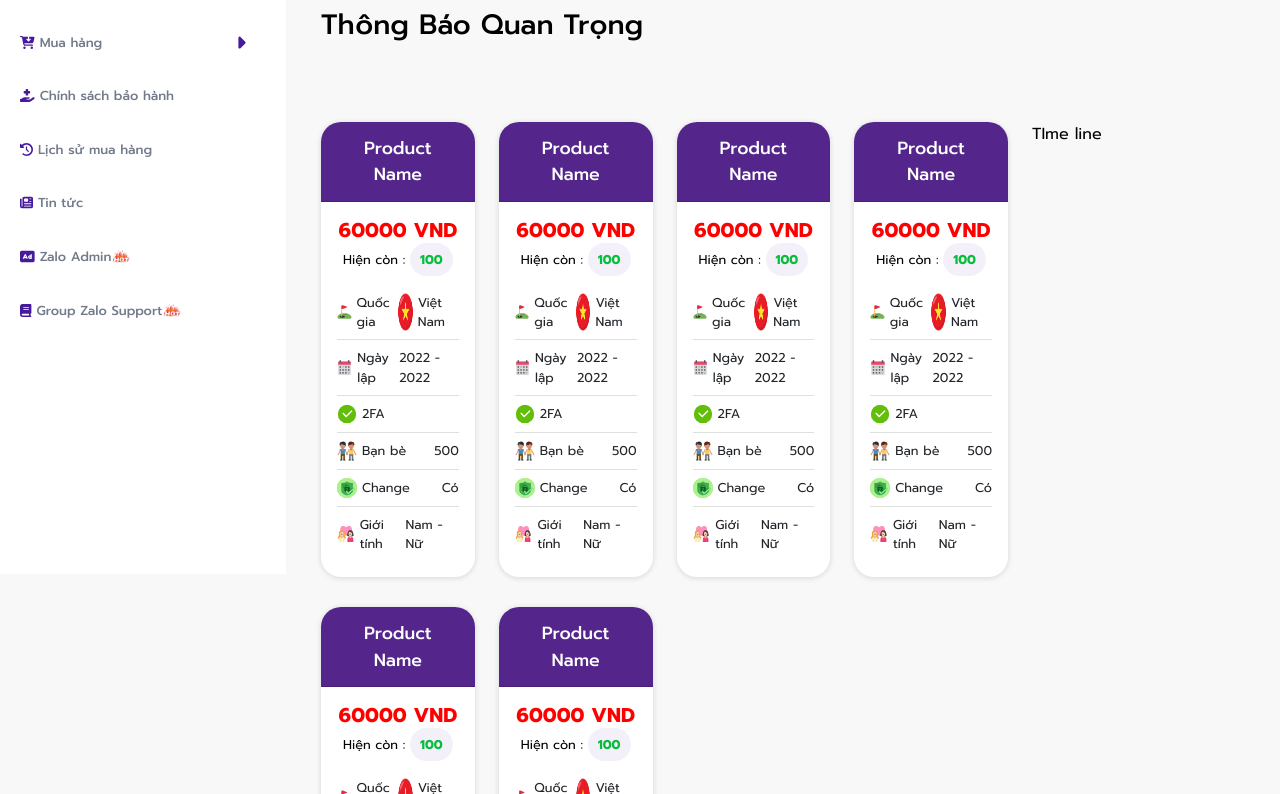
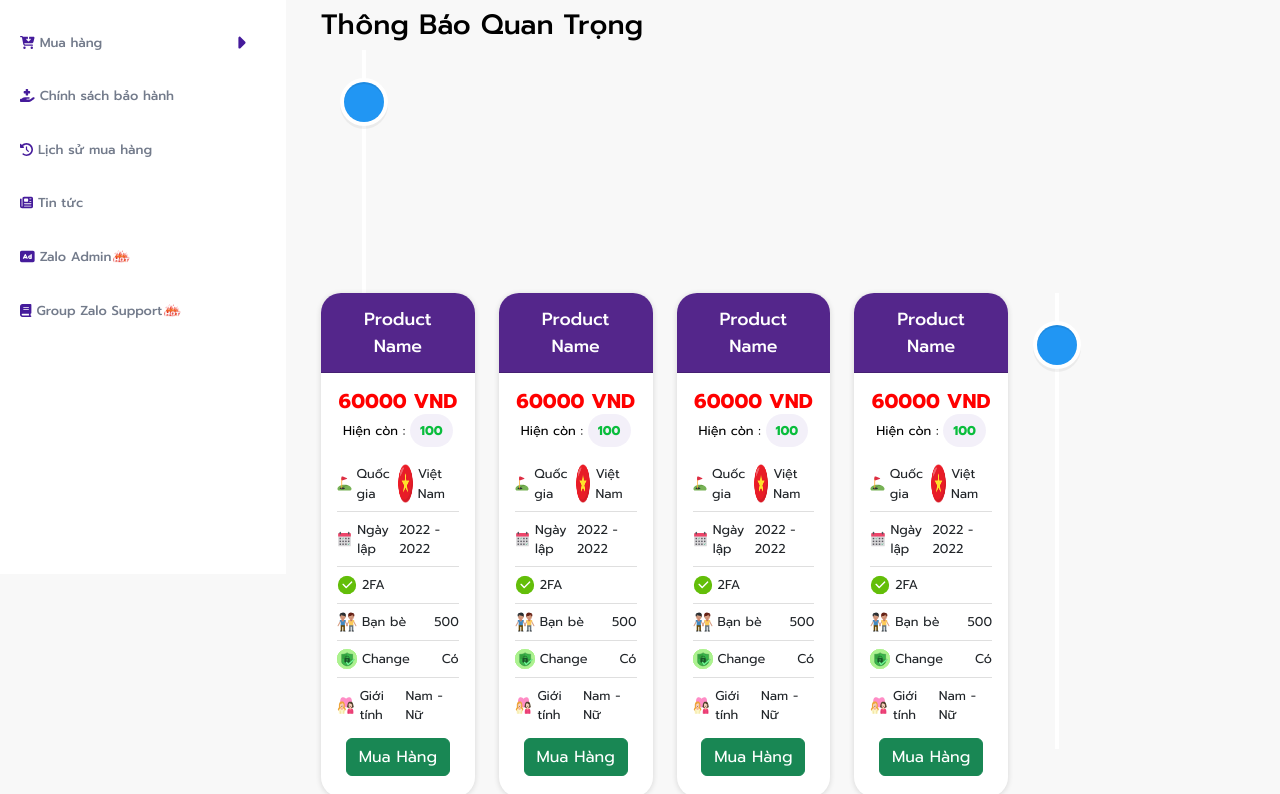
Before and after one commit to d-tech-team/NextJs_ViaFb, a Next.js app: page / in a window 1280 px wide. Shown: the part 226-1020 px from the top of the page. Built offline with nearby package versions, Linux system fonts and the light colour scheme.

Commit message:
Product (#9)
* product

* product

* timeline

```diff
--- /dev/null
+++ b/components/ModalProduct/index.jsx
@@ -0,0 +1,31 @@
+import { Button, Modal } from "react-bootstrap";
+
+function ModalProduct(props) {
+    return (
+        <Modal
+            {...props}
+            size="lg"
+            aria-labelledby="contained-modal-title-vcenter"
+            centered
+        >
+            <Modal.Header closeButton>
+                <Modal.Title id="contained-modal-title-vcenter">
+                    Modal heading
+                </Modal.Title>
+            </Modal.Header>
+            <Modal.Body>
+                <h4>Centered Modal</h4>
+                <p>
+                    Cras mattis consectetur purus sit amet fermentum. Cras justo odio,
+                    dapibus ac facilisis in, egestas eget quam. Morbi leo risus, porta ac
+                    consectetur ac, vestibulum at eros.
+                </p>
+            </Modal.Body>
+            <Modal.Footer>
+                <Button onClick={props.onHide}>Close</Button>
+            </Modal.Footer>
+        </Modal>
+    );
+}
+
+export default ModalProduct
--- a/components/Product/index.jsx
+++ b/components/Product/index.jsx
@@ -1,9 +1,12 @@
 import Image from 'next/image'
 import React from 'react'
-import { Card, ListGroup } from 'react-bootstrap'
+import { Button, Card, ListGroup } from 'react-bootstrap'
+import ModalProduct from '../ModalProduct';
 import styles from './index.module.scss'
 
 function Product({ product }) {
+    const [modalShow, setModalShow] = React.useState(false);
+
     return (
         <Card className={styles.product}>
             <Card.Header className={`${styles.title} bg-primary-2`}>{product.title}</Card.Header>
@@ -69,6 +72,13 @@ function Product({ product }) {
                         </ListGroup.Item>
                     </ListGroup>
                 </Card.Text>
+                <div className={styles.btn_order}>
+                    <Button variant='success' onClick={() => setModalShow(true)}>Mua Hàng</Button>
+                    <ModalProduct
+                        show={modalShow}
+                        onHide={() => setModalShow(false)}
+                    />
+                </div>
             </Card.Body>
         </Card>
     )
--- a/components/Product/index.module.scss
+++ b/components/Product/index.module.scss
@@ -52,4 +52,8 @@
 
         }
     }
+    .btn_order {
+        text-align: center;
+        margin: 5px 0;
+    }
 }
--- a/components/ProductAndHistory/index.jsx
+++ b/components/ProductAndHistory/index.jsx
@@ -1,6 +1,8 @@
 import React from 'react'
 import { Col, Row } from 'react-bootstrap'
 import Product from '../Product'
+import { VerticalTimeline, VerticalTimelineElement }  from 'react-vertical-timeline-component';
+import 'react-vertical-timeline-component/style.min.css';
 
 function ProductAndHistory({ products }) {
     return (
@@ -17,7 +19,21 @@ function ProductAndHistory({ products }) {
                 </Row>
             </Col>
             <Col xs={12} sm={12} lg={3}>
-                TIme line
+                <VerticalTimeline layout={'1-column-left'}>
+                    <VerticalTimelineElement
+                        className="vertical-timeline-element--work"
+                        contentStyle={{ background: 'rgb(33, 150, 243)', color: '#fff' }}
+                        contentArrowStyle={{ borderRight: '7px solid  rgb(33, 150, 243)' }}
+                        date="2011 - present"
+                        iconStyle={{ background: 'rgb(33, 150, 243)', color: '#fff'}}
+                    >
+                        <h3 className="vertical-timeline-element-title">Creative Director</h3>
+                        <h4 className="vertical-timeline-element-subtitle">Miami, FL</h4>
+                        <p>
+                            Creative Direction, User Experience, Visual Design, Project Management, Team Leading
+                        </p>
+                    </VerticalTimelineElement>
+                </VerticalTimeline>
             </Col>
         </Row>
     )
--- a/package.json
+++ b/package.json
@@ -18,6 +18,7 @@
     "react": "18.2.0",
     "react-bootstrap": "^2.5.0",
     "react-dom": "18.2.0",
+    "react-vertical-timeline-component": "^3.5.2",
     "sass": "^1.55.0"
   },
   "devDependencies": {
--- a/pages/index.jsx
+++ b/pages/index.jsx
@@ -2,8 +2,10 @@ import Head from "next/head";
 import Image from "next/image";
 import ProductAndHistory from "../components/ProductAndHistory";
 import styles from "../styles/Home.module.scss";
+import { VerticalTimeline, VerticalTimelineElement } from 'react-vertical-timeline-component';
+import 'react-vertical-timeline-component/style.min.css';
 
-export default function Home({products}) {
+export default function Home({ products }) {
     return (
         <>
             <Head>
@@ -27,9 +29,21 @@ export default function Home({products}) {
             </div>
             <div>
                 <h3>Thông Báo Quan Trọng</h3>
-                <br />
-                <br />
-                <br />
+                <VerticalTimeline layout={'1-column-left'}>
+                    <VerticalTimelineElement
+                        className="vertical-timeline-element--work"
+                        contentStyle={{ background: 'rgb(33, 150, 243)', color: '#fff' }}
+                        contentArrowStyle={{ borderRight: '7px solid  rgb(33, 150, 243)' }}
+                        date="2011 - present"
+                        iconStyle={{ background: 'rgb(33, 150, 243)', color: '#fff' }}
+                    >
+                        <h3 className="vertical-timeline-element-title">Creative Director</h3>
+                        <h4 className="vertical-timeline-element-subtitle">Miami, FL</h4>
+                        <p>
+                            Creative Direction, User Experience, Visual Design, Project Management, Team Leading
+                        </p>
+                    </VerticalTimelineElement>
+                </VerticalTimeline>
             </div>
             <div>
                 <ProductAndHistory products={products} />
```
Also changed, not shown: 1 other file (tests, documents, lock files or other folders).
